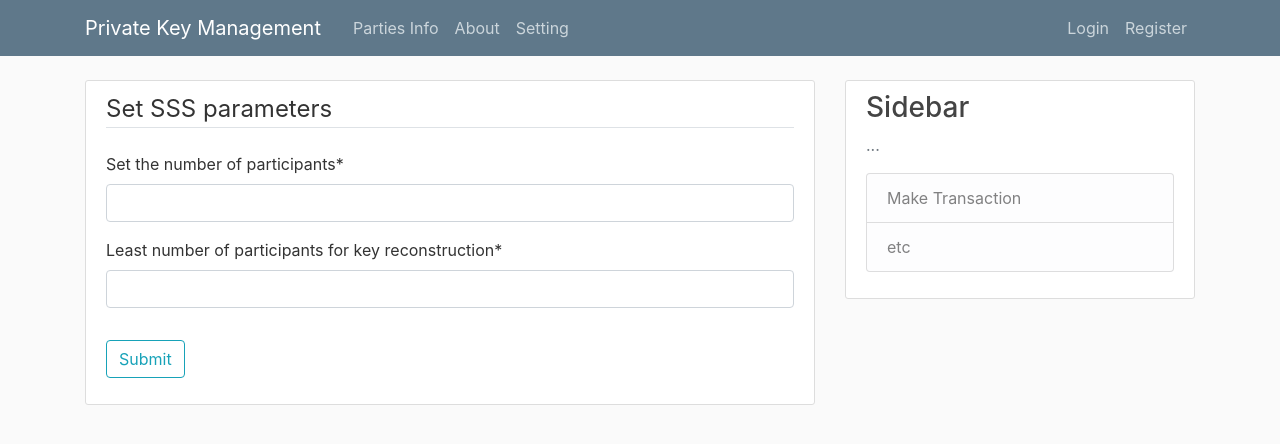
After one commit to VivianH61/QAS_UI, a Django app: page /setting/ in a window 1280 px wide. The commit adds this page. Shown: the top 444 px of the page. Run offline with Django 3.2, Linux system fonts and the light colour scheme; some libraries are stand-ins or nearby versions.

Commit message:
added parameter setting

```diff
--- /dev/null
+++ b/blog/forms.py
@@ -0,0 +1,15 @@
+from django import forms
+from django.contrib.auth.forms import UserCreationForm
+from django.contrib.auth.models import User
+from django.contrib.auth import authenticate, get_user_model, login, logout, password_validation
+from django.core.exceptions import ValidationError
+from django.core import validators
+from django.core.validators import RegexValidator
+
+
+class SssSettingForm(forms.Form):
+    Set_the_number_of_participants = forms.IntegerField()
+    Least_number_of_participants_for_key_reconstruction = forms.IntegerField()
+    class Meta:
+        model = User
+        fields = ['n', 'k']
--- a/blog/templates/blog/base.html
+++ b/blog/templates/blog/base.html
@@ -30,6 +30,7 @@
             <div class="navbar-nav mr-auto">
               <a class="nav-item nav-link" href="{% url 'blog-home' %}">Parties Info</a>
               <a class="nav-item nav-link" href="{% url 'blog-about' %}">About</a>
+              <a class="nav-item nav-link" href="{% url 'blog-setting' %}">Setting</a>
             </div>
             <!-- Navbar Right Side -->
             <div class="navbar-nav">
--- a/blog/templates/blog/home.html
+++ b/blog/templates/blog/home.html
@@ -5,11 +5,10 @@
           <img class="rounded-circle article-img" src="{{ post.author.profile.image.url }}">
           <div class="media-body">
             <div class="article-metadata">
-              <a class="mr-2" href="#">{{ post.author }}</a>
               <small class="text-muted">{{ post.date_posted|date:"F d, Y" }}</small>
             </div>
-            <h2><a class="article-title" href="{% url 'post-detail' post.id %}">{{ post.title }}</a></h2>
-            <p class="article-content">{{ post.content }}</p>
+            <h2><a class="article-title" href="{% url 'post-detail' post.id %}">{{ post.name }}</a></h2>
+            <p class="article-content">{{ post.email }}</p>
           </div>
         </article>
     {% endfor %}
--- /dev/null
+++ b/blog/templates/blog/setting.html
@@ -0,0 +1,16 @@
+{% extends "blog/base.html" %}
+{% block content %}
+{% load crispy_forms_tags %}
+    <div class="content-section">
+        <form method="POST">
+            {% csrf_token %}
+            <fieldset class="form-group">
+                <legend class="border-bottom mb-4">Set SSS parameters</legend>
+                {{ form|crispy }}
+            </fieldset>
+            <div class="form-group">
+                <button class="btn btn-outline-info" type="submit">Submit</button>
+            </div>
+        </form>
+    </div>
+{% endblock content %}
--- a/blog/urls.py
+++ b/blog/urls.py
@@ -15,4 +15,5 @@ urlpatterns = [
     path('post/<int:pk>/update/', PostUpdateView.as_view(), name='post-update'),
     path('post/<int:pk>/delete/', PostDeleteView.as_view(), name='post-delete'),
     path('about/', views.about, name='blog-about'),
+    path('setting/', views.setting, name='blog-setting'),
 ]
--- a/blog/views.py
+++ b/blog/views.py
@@ -8,6 +8,7 @@ from django.views.generic import (
     DeleteView
 )
 from .models import Post
+from .forms import SssSettingForm
 
 
 def home(request):
@@ -65,3 +66,22 @@ class PostDeleteView(LoginRequiredMixin, UserPassesTestMixin, DeleteView):
 
 def about(request):
     return render(request, 'blog/about.html', {'title': 'About'})
+
+
+# set the parameters of SSS
+n = 10
+k = 3
+def setting(request):
+	if request.method == 'POST':
+		form = SssSettingForm(request.POST)
+		if form.is_valid():
+			#form.save()
+			global n
+			global k
+			n = form.cleaned_data.get('Set_the_number_of_participants')
+			k = form.cleaned_data.get('Least_number_of_participants_for_key_reconstruction')
+            #messages.success(request, f'Account created for {username}!')
+			#return redirect('set_parties')
+	else:
+		form = SssSettingForm()
+	return render(request, 'blog/setting.html', {'form': form})
```
Also changed, not shown: db.sqlite3.
